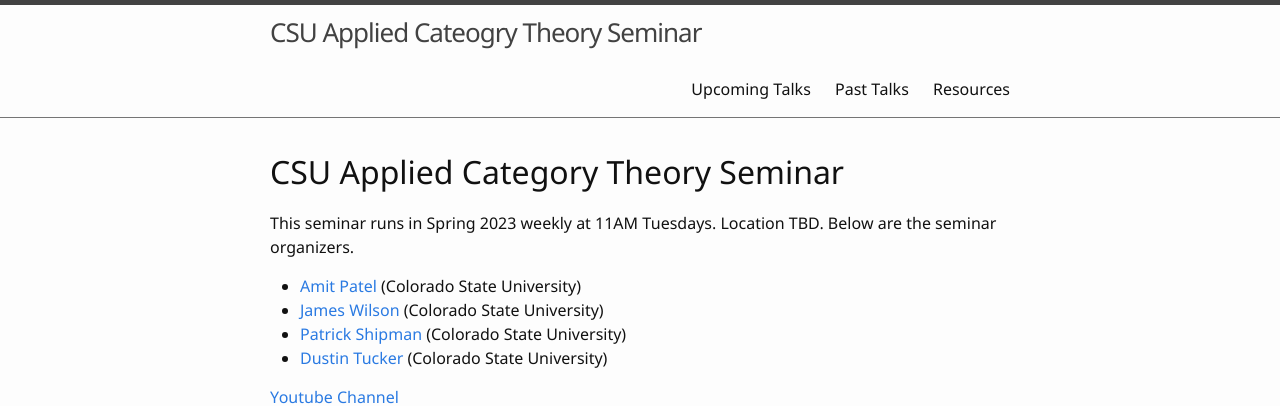
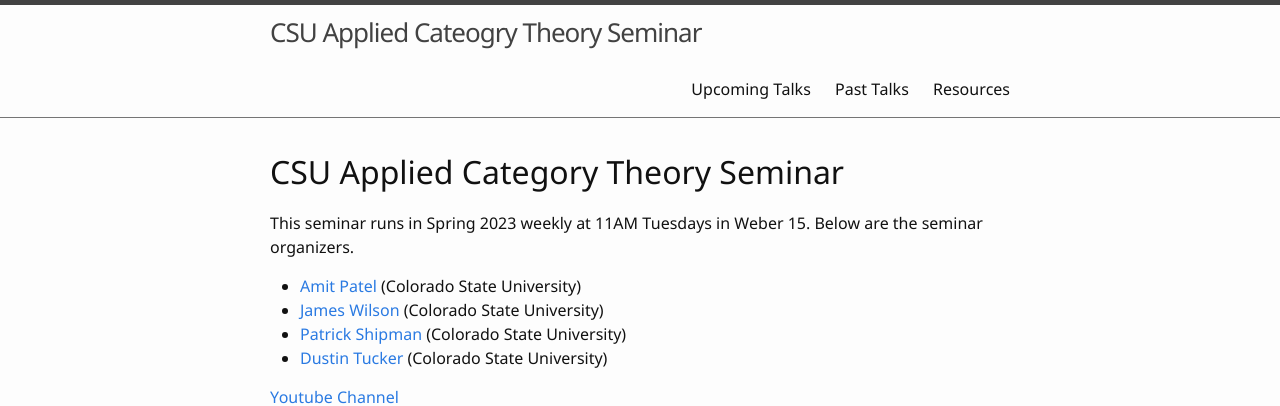
Before and after one commit to csu-applied-category-theory/csu-applied-category-theory.github.io, a Jekyll site: the page built from index.md, in a window 1280 px wide. Shown: the top 406 px of the page. Built offline with Jekyll 4.4.1, drawn with Linux system fonts in a browser that asks for light colours.

Commit message:
location decided

```diff
--- a/index.md
+++ b/index.md
@@ -4,7 +4,7 @@ title: Home
 
 # CSU Applied Category Theory Seminar
 
-This seminar runs in Spring 2023 weekly at 11AM Tuesdays. Location TBD. Below are the seminar organizers.
+This seminar runs in Spring 2023 weekly at 11AM Tuesdays in Weber 15. Below are the seminar organizers.
 
 
 - [Amit Patel](https://www.math.colostate.edu/~akp/){:target="_blank"} (Colorado State University)
```
